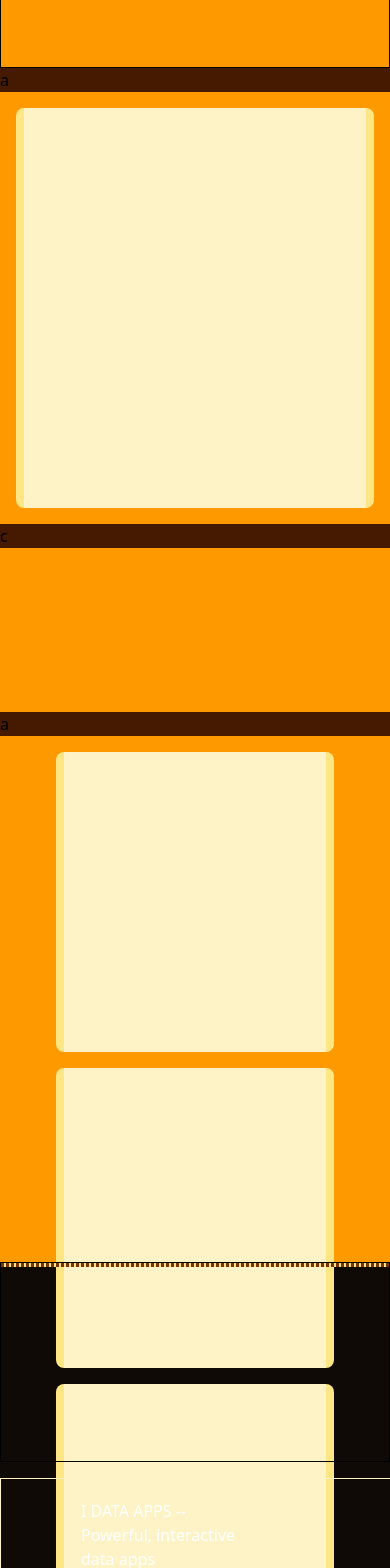
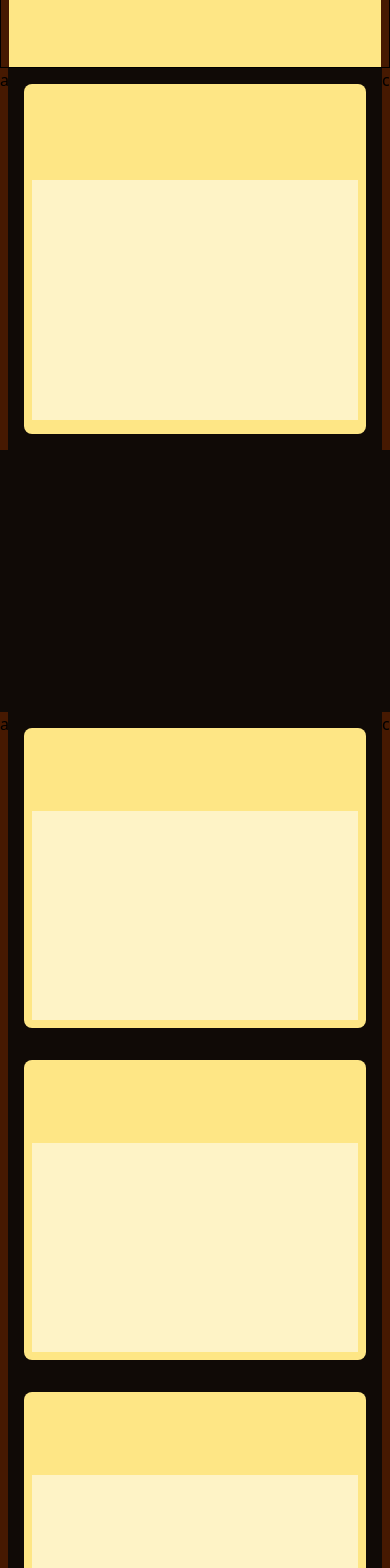
Before and after one commit to rohit-debnath24/Project-HEX, a React (Vite) app in the folder HEX/: page / in a window 390 px wide. Shown: the part 2978-4546 px from the top of the page. Built offline with nearby package versions, Linux system fonts and the light colour scheme.

Commit message:
made deep dive page respnsive

```diff
--- a/HEX/src/Pages/DeepdivePage.jsx
+++ b/HEX/src/Pages/DeepdivePage.jsx
@@ -4,16 +4,16 @@ const DeepdivePage = () => {
     return (
         <>
             <div>
-                <div class="h-screen bg-amber-500">
-                    <div class="h-[200px] border border-black sm:grid sm:grid-cols-[26px_1fr_26px]">
-                        <div class="bg-amber-950 sm:col-span-1">a</div>
+                <div class="h-screen ">
+                    <div class="h-[200px] border grid grid-cols-[8px_1fr_8px] border-black sm:grid sm:grid-cols-[26px_1fr_26px]">
+                        <div class="bg-amber-950  sm:col-span-1">a</div>
                         <div class="bg-amber-200">b</div>
                         <div class="bg-amber-950">c</div>
                     </div>
-                    <div class="h-[448px] sm:grid sm:grid-cols-[26px_1fr_26px]">
+                    <div class="md:h-[448px] sm:grid grid grid-cols-[8px_1fr_8px]  sm:grid-cols-[26px_1fr_26px]">
                         <div class="bg-amber-950 sm:col-span-1">a</div>
-                        <div class="m-4 rounded-lg bg-amber-200 sm:h-[416px] sm:grid sm:grid-cols-6">
-                            <div class="sm:col-span-5 sm:col-start-2 m-2 h-[400px] bg-amber-100"> </div>
+                        <div class="m-4 rounded-lg bg-amber-200 h-[350px] md:h-[416px] grid grid-rows-4 sm:grid sm:grid-cols-6">
+                            <div class="sm:col-span-5 row-span-2 row-start-2 sm:row-start-1 sm:col-start-2 m-2 h-[240px] md:h-[400px] bg-amber-100"> </div>
                         </div>
                         <div class="bg-amber-950">c</div>
                     </div>
@@ -21,32 +21,33 @@ const DeepdivePage = () => {
             </div>
 
             <div>
-                <div class="h-[550px] bg-amber-500">
+                <div class="md:h-[550px] ">
 
-                    <div class="h-[448px] sm:grid sm:grid-cols-[26px_1fr_26px]">
+                    <div class="md:h-[448px] sm:grid grid grid-cols-[8px_1fr_8px] sm:grid-cols-[26px_1fr_26px]">
                         <div class="bg-amber-950 sm:col-span-1">a</div>
-                        <div class="sm:grid sm:grid-cols-3 ml-10 mr-10">
-                            <div class="m-4 rounded-lg bg-amber-200 sm:h-[516px] sm:grid sm:grid-rows-4">
-                                <div class="sm:row-span-3 sm:row-start-2 m-2 h-[300px] bg-amber-100"> </div>
+                        <div class="grid grid-cols-1 sm:grid-cols-3 md:ml-10 md:mr-10">
+                            <div class="m-4 rounded-lg bg-amber-200 h-[300px] md:h-[516px] grid grid-rows-4">
+                                <div class="row-span-3 row-start-2 m-2  bg-amber-100"> </div>
                             </div>
-                            <div class="m-4 rounded-lg bg-amber-200 sm:h-[516px] sm:grid sm:grid-rows-4">
-                                <div class="sm:row-span-3 sm:row-start-2 m-2 h-[300px] bg-amber-100"> </div>
+                            <div class="m-4 rounded-lg bg-amber-200 h-[300px] md:h-[516px] grid grid-rows-4">
+                                <div class="row-span-3 row-start-2 m-2  bg-amber-100"> </div>
                             </div>
-                            <div class="m-4 rounded-lg bg-amber-200 sm:h-[516px] sm:grid sm:grid-rows-4">
-                                <div class="sm:row-span-3 sm:row-start-2 m-2 h-[300px] bg-amber-100"> </div>
+                            <div class="m-4 rounded-lg bg-amber-200 h-[300px] md:h-[516px] grid grid-rows-4">
+                                <div class="row-span-3 row-start-2 m-2  bg-amber-100"> </div>
                             </div>
+
 
                         </div>
                         <div class="bg-amber-950">c</div>
                     </div>
                 </div>
-                    <div class="h-[200px] border border-black sm:grid sm:grid-cols-2">
+            </div>
+                <div class="h-[400px] md:h-[200px] border border-black grid sm:grid-cols-2">
 
-                        <div class="bg-amber-200 border border-amber-900 border-dashed"></div>
-                        <div class="bg-amber-200 border border-amber-900 border-dashed"></div>
+                    <div class="bg-amber-200 border border-amber-900 border-dashed"></div>
+                    <div class="bg-amber-200 border border-amber-900 border-dashed"></div>
 
-                    </div>
-            </div>
+                </div>
         </>
     )
 }
--- a/HEX/src/Pages/IntDataPage.jsx
+++ b/HEX/src/Pages/IntDataPage.jsx
@@ -57,27 +57,27 @@ const IntDataPage = () => {
         <>
             <section id="IntDataPage">
 
-                <div className=" flex h-screen  sm:flex-cols-[8px_2fr_8px] gap-0  py-4">
+                <div className=" md:flex md:h-screen  sm:flex-cols-[8px_2fr_8px] gap-0  py-4">
                     <div className="w-14   bg-[#231b17]"></div>
                     <div className='sm:w-full border border-amber-100  pt-5 '>
                         <div className=' sm:h-1/16  pl-20 font-thin text-white'>I DATA APPS --</div>
                         <div className=' sm:h-3/16  pl-20 sm:text-5xl font-medium text-white' >Powerful, interactive <br />data apps</div>
                         <div className=' sm:h-2/16  pl-20 text-xl text-white ' >From simple reports to complex workflows, easily<br /> build apps that allow business stakeholders to <br />understand and take action.</div>
-                        <div className=' sm:h-10/16   flex justify-end '><div className='  h-3/4 mt-5 sm:w-11/12 ' >
-                            <div className="min-h-screen">
-                                <div className="relative flex  px-8 py-0 text-white overflow-hidden">
+                        <div className=' sm:h-10/16   flex justify-end '><div className='  md:h-3/4 mt-5 sm:w-11/12 ' >
+                            <div className="md:min-h-screen">
+                                <div className="md:relative flex  px-8 py-0 text-white overflow-hidden">
                                     {/* Vertical Line */}
                                     <div
-                                        className="absolute left-6 top-0 w-1 bg-blue-500 transition-all duration-[3000ms]"
+                                        className="md:absolute md:left-6 md:top-0 w-1 bg-blue-500 transition-all duration-[3000ms]"
                                         style={{ height: lineHeight }}
                                     />
 
                                     {/* Timeline Content */}
-                                    <div className="flex flex-col space-y-0 ml-10 relative z-10">
+                                    <div className="flex flex-col space-y-0 ml-10 md:relative z-10">
                                         {timelineData.map((item, index) => (
                                             <div
                                                 key={index}
-                                                className="relative flex items-start space-x-8 h-12 pb-10 m-2 "
+                                                className="md:relative flex items-start space-x-8 h-12 pb-10 m-2 "
                                             >
                                                 {/* Timeline Box */}
                                                 <div className="timeline-box p- rounded-lg shadow-md w-80 transition-transform duration-500 transform">
@@ -110,7 +110,7 @@ const IntDataPage = () => {
                                     <img
                                         src={item.image}
                                         alt={item.title}
-                                        className={`md:absolute md:top-780 md:left-200 md:h-160 md:w-150 h-20 w-20  object-cover rounded-lg transition-opacity duration-1000 ${activeIndex === index ? "opacity-100" : "opacity-0"
+                                        className={`md:md:absolute md:top-780 md:left-200 md:h-160 md:w-150 h-20 w-20  object-cover rounded-lg transition-opacity duration-1000 ${activeIndex === index ? "opacity-100" : "opacity-0"
                                             }`}
                                     />
                                 </div>
```
